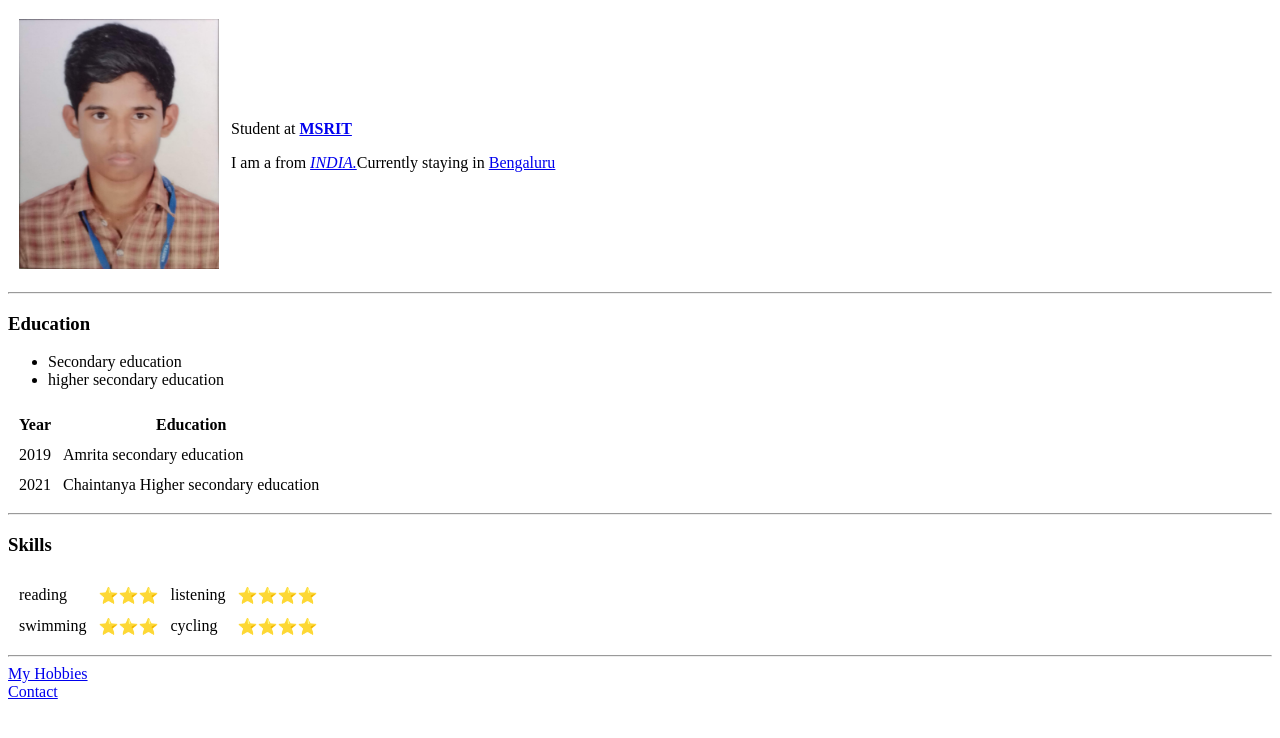
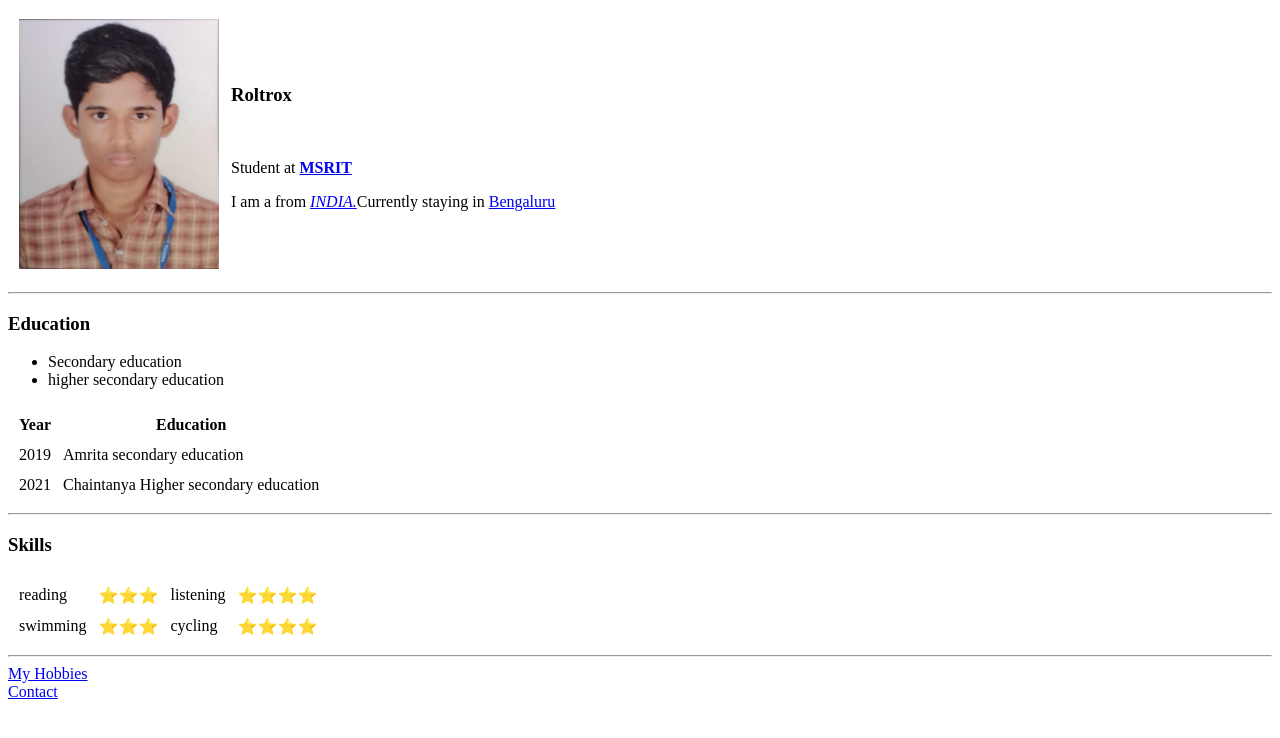
Before and after one commit to roltrox7/cv, a plain HTML site: page index.html in a window 1280 px wide. Drawn offline with Linux system fonts and the light colour scheme.

Commit message:
updated name

```diff
--- a/index.html
+++ b/index.html
@@ -8,7 +8,7 @@
     <table cellspacing="10">
         <tr>
             <td><img src="cv/images/myimage.jpeg" alt="no imagefound" height="250" width="200"></td>
-            <td><p>Student at <strong><a href="https://msrit.edu/">MSRIT</a></strong></p>
+            <td><h3>Roltrox</h3><br><p>Student at <strong><a href="https://msrit.edu/">MSRIT</a></strong></p>
                 <p>I am a from <em><a href="https://en.wikipedia.org/wiki/India">INDIA.</a></em>Currently staying in <a href="https://en.wikipedia.org/wiki/Bangalore">Bengaluru</a></p>
             </td>
         </tr>
```
